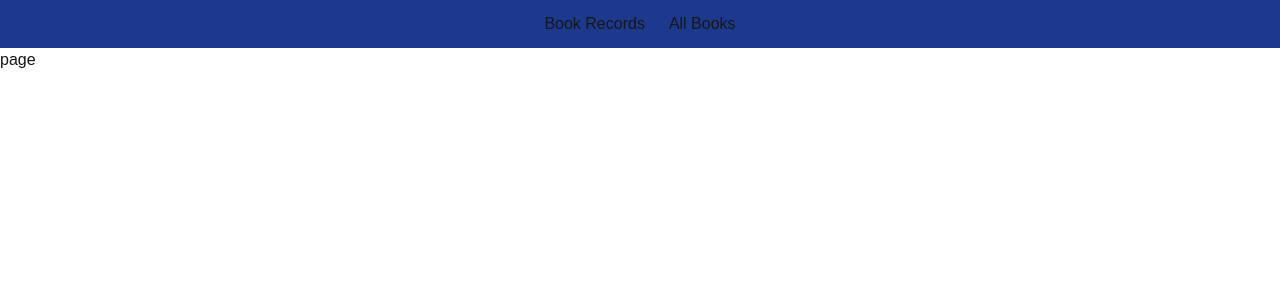
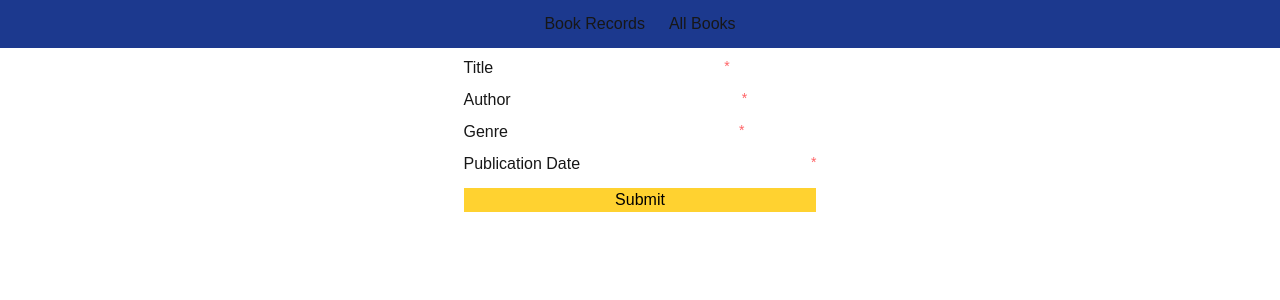
Before and after one commit to aniTech-addict/BookRcrd, a Next.js app: page /add in a window 1280 px wide. Shown: the top 300 px of the page. Built offline with nearby package versions, Linux system fonts and the light colour scheme.

Commit message:
Form creation using react-form with form validation checks

```diff
--- a/src/app/add/page.jsx
+++ b/src/app/add/page.jsx
@@ -1,9 +1,72 @@
-import React from 'react'
+"use client"
+import {useForm} from "react-hook-form"
+import { useState, useEffect } from "react";
+import { refresh } from "next/cache";
 
-const page = () => {
+const AddPage = () => {
+
+  const {register, handleSubmit, formState: {errors}} = useForm(
+    {
+      defaultValues:{
+        title: "",
+        author: "",
+        genre: "",
+        publicationDate: ""
+      }
+    }
+  )
+
+  async function pushInfo(data){
+    await axios({
+      method: "POST",
+      url: "http://localhost:3000/api/add",
+      data: data
+    })
+  }
+
+
   return (
-    <div>page</div>
+    <div>
+      <form onSubmit={handleSubmit((data)=>{
+        pushInfo(data);
+
+      })}
+      className="flex width-full justify-center items-center"
+      >
+        <div className="flex flex-col">
+          <div className="flex flex-row gap-3 mt-2">
+            <p>Title</p>
+            <input {...register("title",{required:"Required Field"})}/>
+            <p className="text-red-400 text-sm">{" *"} {errors.title?.message}</p>
+          </div>
+
+          <div className="author flex flex-row gap-3 mt-2">
+            <p>Author</p>
+            <input {...register("author",{required:"Required Field"})}/>
+            <p className="text-red-400 text-sm">{" *"} {errors.author?.message}</p>
+          </div>
+
+          <div className="genre flex flex-row gap-3 mt-2">
+            <p>Genre</p>
+            <input {...register("genre",{required:"Required Field"})}/>
+            <p className="text-red-400 text-sm">{" *"} {errors.genre?.message}</p>
+          </div>
+
+          <div className="publicationDate flex flex-row gap-3 mt-2">
+            <p>Publication Date</p>
+            <input {...register("publicationDate",{required:"Required Field"})}/>
+            <p className="text-red-400 text-sm">{" *"} {errors.publicationDate?.message}</p>
+          </div>
+
+          <button type="submit"
+          className="bg-amber-300 mt-3 text-black hover:text-gray-800 hover:bg-amber-200 hover:tracking-wider" >
+            Submit
+          </button>
+        </div>
+
+      </form>
+    </div>
   )
 }
 
-export default page
+export default AddPage
```
